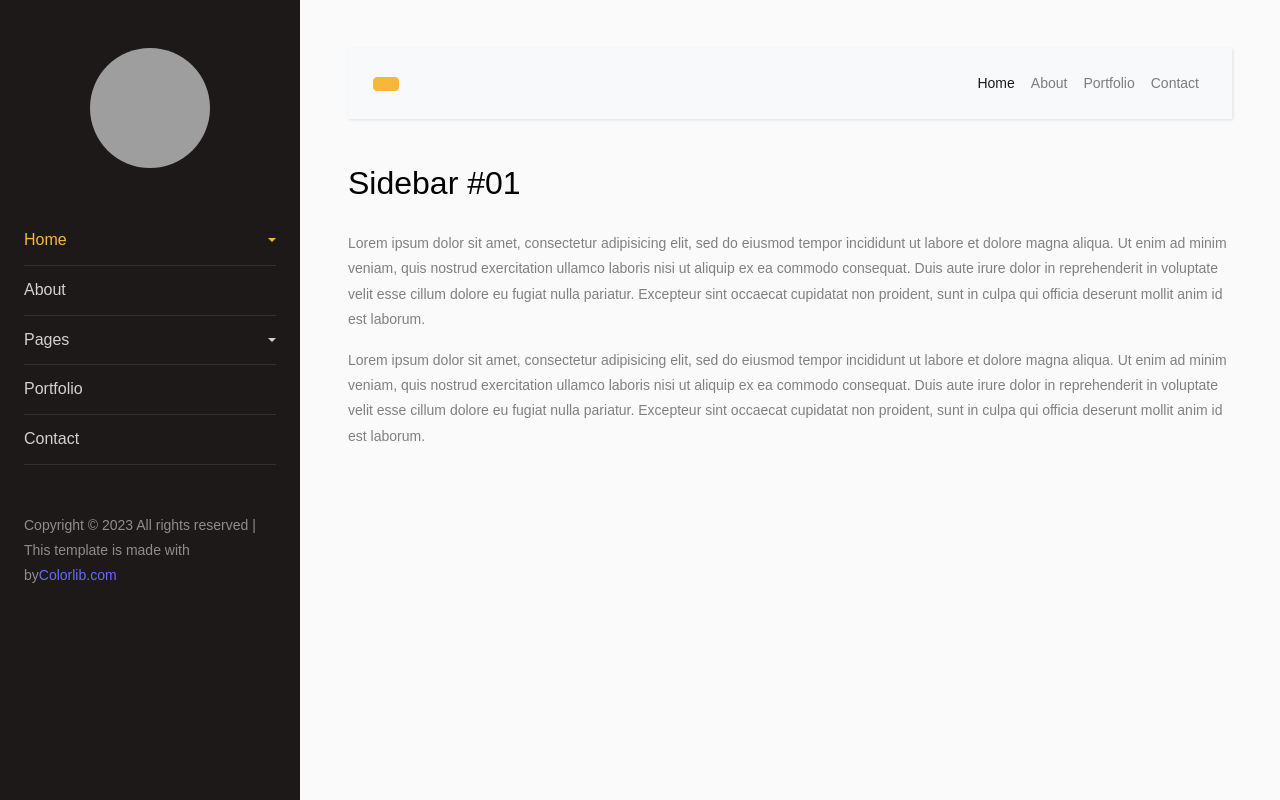
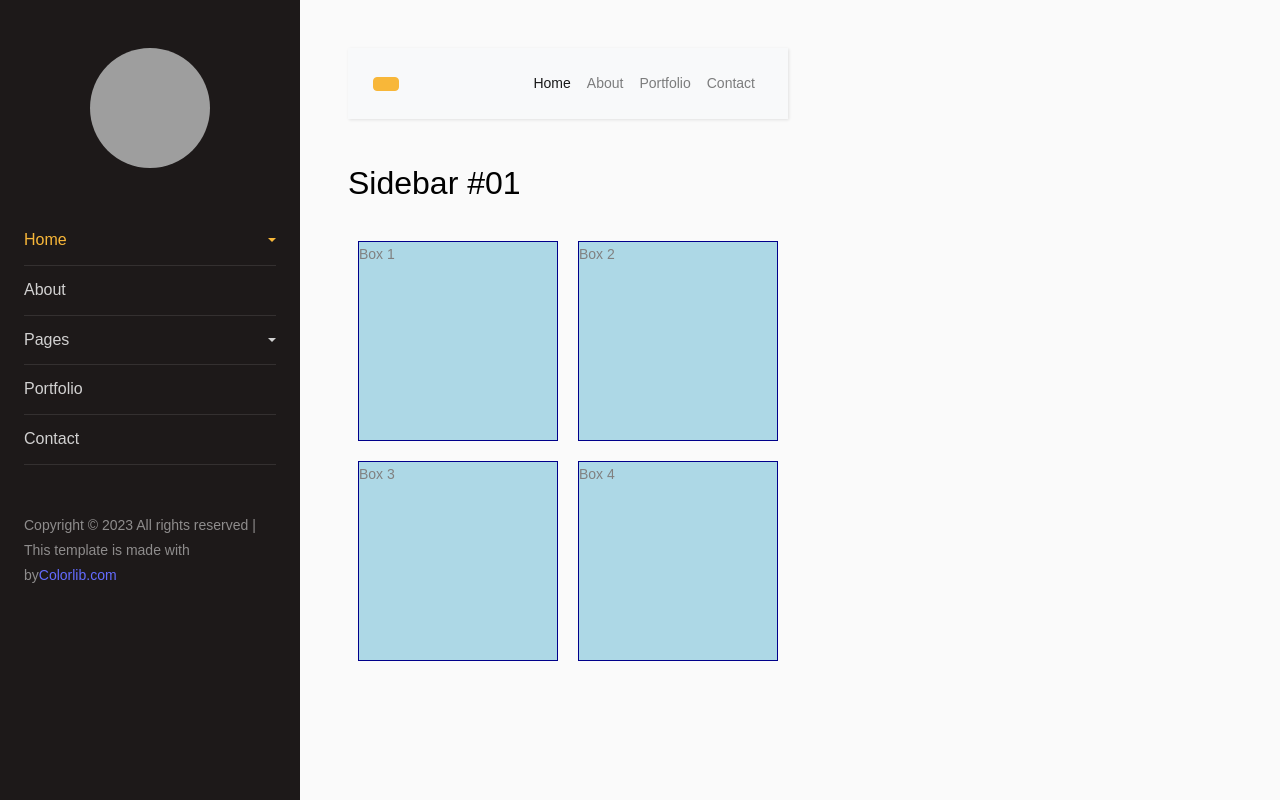
Before and after one commit to haniladjamba/final-project, a React app: page / in a window 1280 px wide. Built offline with nearby package versions, Linux system fonts and the light colour scheme; grey boxes are pictures that could not be loaded; the HTML template or start-up script is replaced by a standard one.

Commit message:
displaying boxes in today section main frame

```diff
--- a/src/App.jsx
+++ b/src/App.jsx
@@ -1,5 +1,5 @@
 import "./assets/style.css";
-import { useState } from 'react';
+import { useState } from "react";
 import FullHeightComponent from "./components/FullHeight";
 
 function App() {
@@ -13,7 +13,7 @@ function App() {
     <>
       <FullHeightComponent />
       <div className="wrapper d-flex align-items-stretch">
-        <nav id="sidebar"  className={sidebarActive ? 'active' : ''}>
+        <nav id="sidebar" className={sidebarActive ? "active" : ""}>
           <div className="p-4 pt-5">
             <a
               href="#"
@@ -95,7 +95,9 @@ function App() {
               <button
                 type="button"
                 id="sidebarCollapse"
-                className="btn btn-primary" onClick={handleSidebarToggle}>
+                className="btn btn-primary"
+                onClick={handleSidebarToggle}
+              >
                 <i className="fa fa-bars" />
                 <span className="sr-only">Toggle Menu</span>
               </button>
@@ -141,28 +143,19 @@ function App() {
             </div>
           </nav>
           <h2 className="mb-4">Sidebar #01</h2>
-          <p>
-            Lorem ipsum dolor sit amet, consectetur adipisicing elit, sed do
-            eiusmod tempor incididunt ut labore et dolore magna aliqua. Ut enim
-            ad minim veniam, quis nostrud exercitation ullamco laboris nisi ut
-            aliquip ex ea commodo consequat. Duis aute irure dolor in
-            reprehenderit in voluptate velit esse cillum dolore eu fugiat nulla
-            pariatur. Excepteur sint occaecat cupidatat non proident, sunt in
-            culpa qui officia deserunt mollit anim id est laborum.
-          </p>
-          <p>
-            Lorem ipsum dolor sit amet, consectetur adipisicing elit, sed do
-            eiusmod tempor incididunt ut labore et dolore magna aliqua. Ut enim
-            ad minim veniam, quis nostrud exercitation ullamco laboris nisi ut
-            aliquip ex ea commodo consequat. Duis aute irure dolor in
-            reprehenderit in voluptate velit esse cillum dolore eu fugiat nulla
-            pariatur. Excepteur sint occaecat cupidatat non proident, sunt in
-            culpa qui officia deserunt mollit anim id est laborum.
-          </p>
+          <div>
+            <div className="big-box">Box 1</div>
+            <div className="big-box">Box 2</div>
+            <div className="clear" />{" "}
+            {/* Clear the float after the second box */}
+            <div className="big-box">Box 3</div>
+            <div className="big-box">Box 4</div>
+            <div className="clear" />{" "}
+            {/* Clear the float after the fourth box */}
+          </div>
         </div>
       </div>
-      <div>
-      </div>
+      <div></div>
     </>
   );
 }
```
Also changed, not shown: src/assets/style.css.
